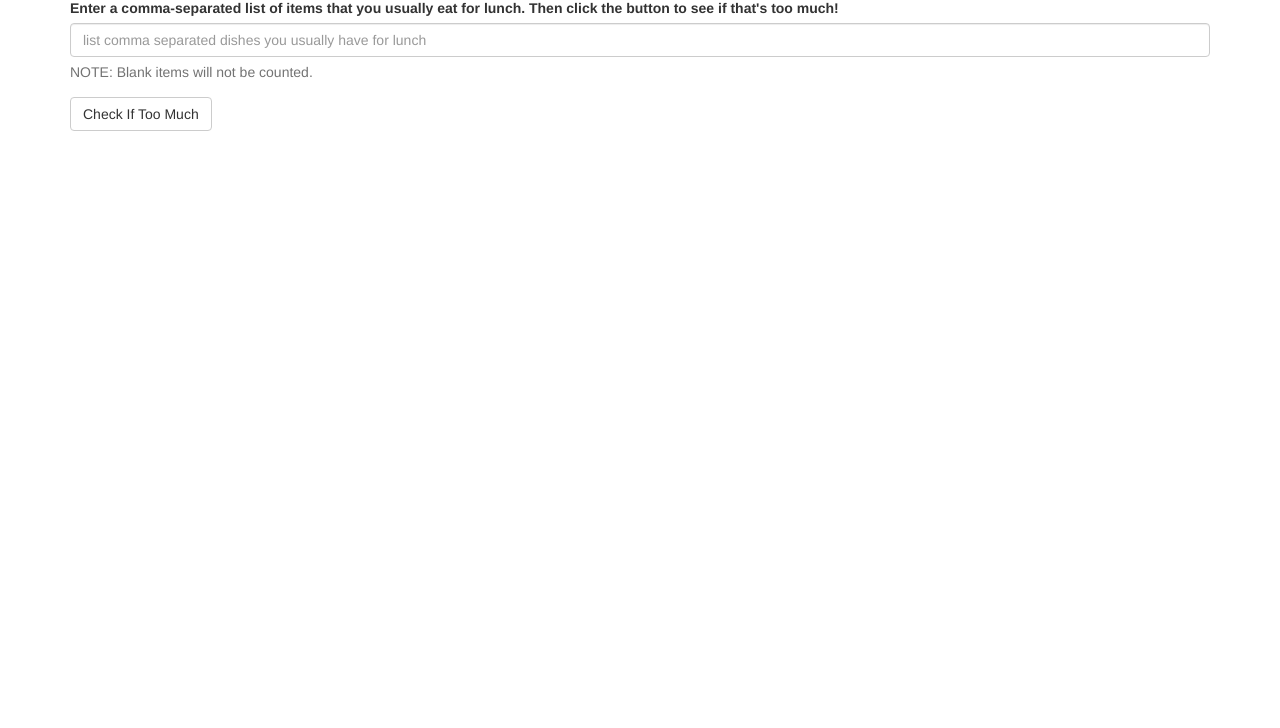
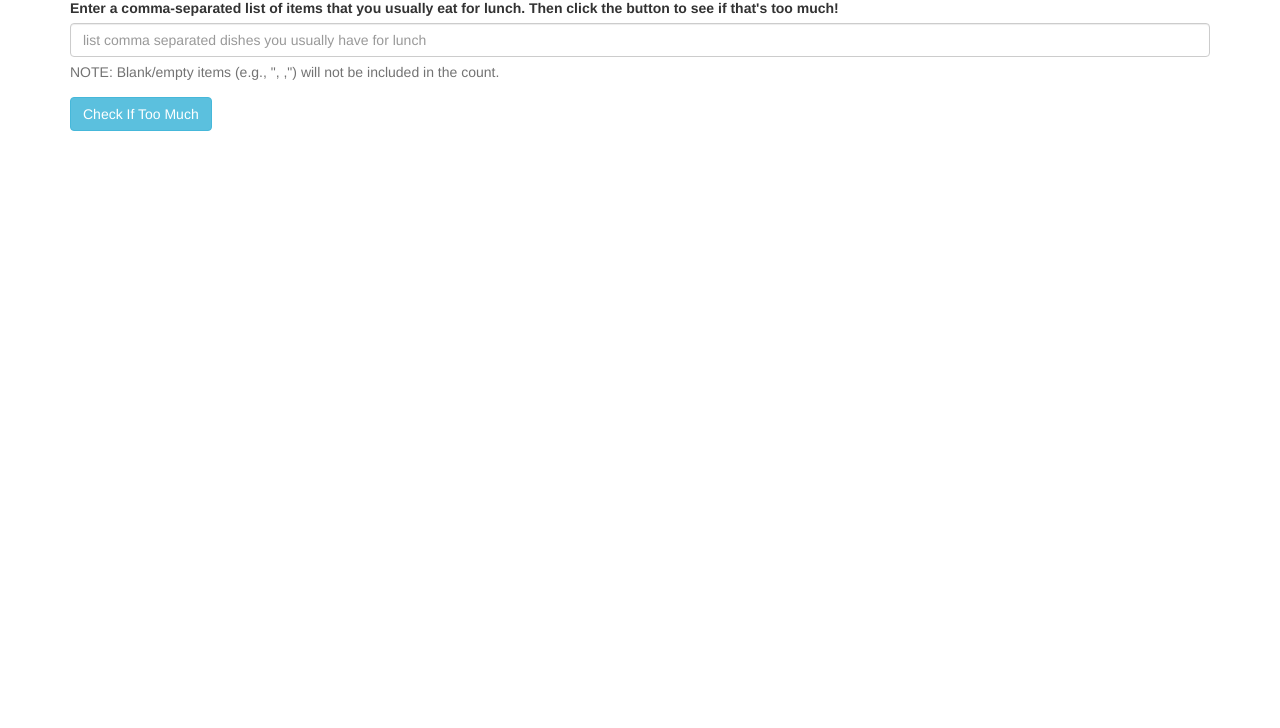
Before and after one commit to tstonesnyder/coursera-spa-angular1, a plain HTML site: page assign1/index.html in a window 1280 px wide. Shown: the part 72-800 px from the top of the page. Drawn offline with Linux system fonts and the light colour scheme.

Commit message:
Changes for Assignment 1, index.html

```diff
--- a/assign1/index.html
+++ b/assign1/index.html
@@ -25,10 +25,10 @@
         class="form-control {{errorClass}}"
         ng-model="lunchItems"
       >
-      <p class="help-block">NOTE: Blank items will not be counted.</p>
+      <p class="help-block">NOTE: Blank/empty items (e.g., ", ,") will not be included in the count.</p>
     </div>
     <div class="form-group">
-      <button class="btn btn-default" ng-click="checkIfTooMuch()">Check If Too Much</button>
+      <button class="btn btn-info" ng-click="checkIfTooMuch()">Check If Too Much</button>
     </div>
     <div class="form-group message {{errorClass}}">
       <!-- Your message can go here. -->
```
